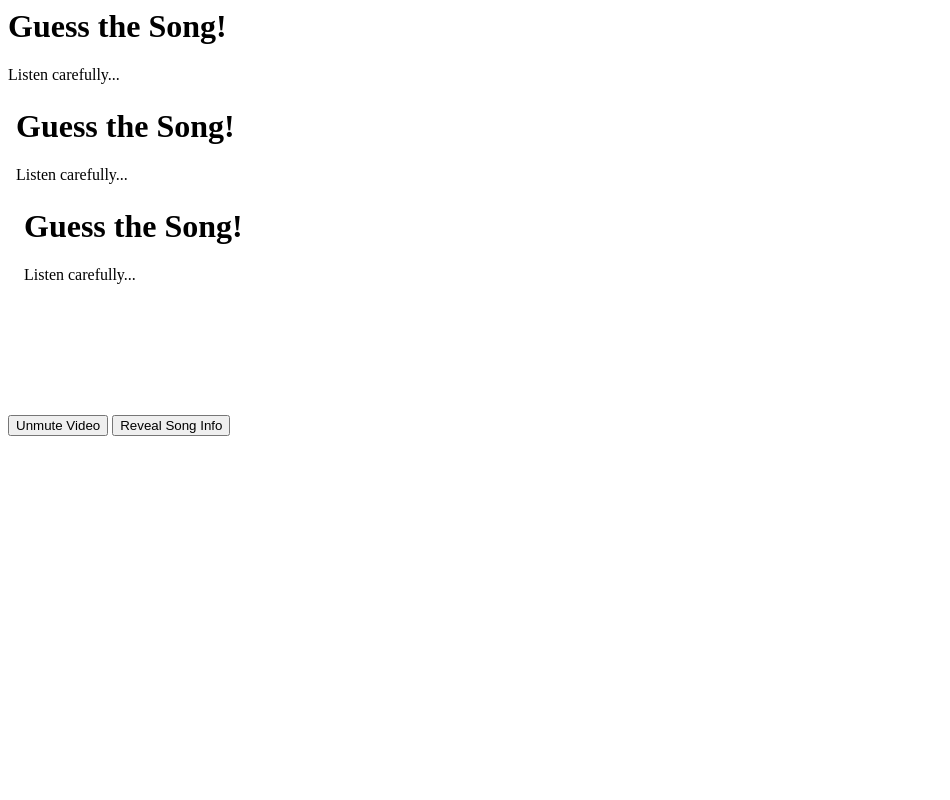
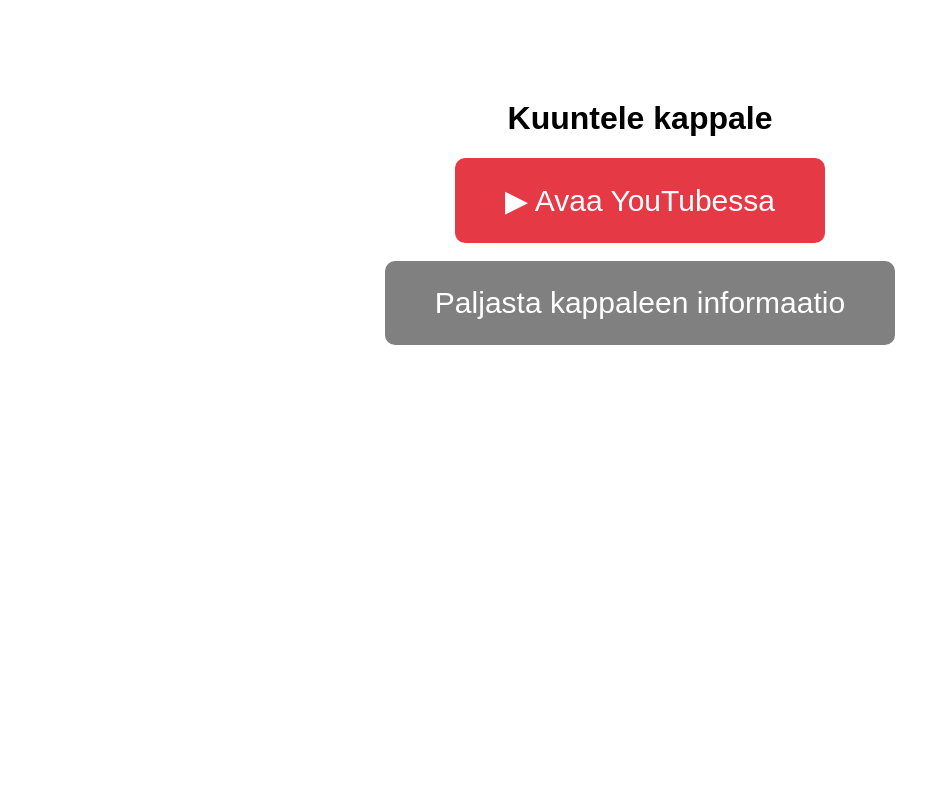
Before and after one commit to Saturnus4/eurovision-randomizer, a Flask app: template templates/play.html in a window 1280 px wide. Shown: the whole page, without its empty margins (0-950 px from the left). Run offline with Flask 3, Linux system fonts and the light colour scheme; the template is opened without the code that fills it, so the values that code supplies are empty.

Commit message:
New play functionality

```diff
--- a/app.py
+++ b/app.py
@@ -715,9 +715,14 @@ def generate():
     description, weight, youtube_link = selected
     session["song"] = {"description": description, "youtube": youtube_link}
 
-    return redirect("/reveal?play=1")
+    return redirect("/play")
 
-
+@app.route("/play")
+def play():
+    song = session.get("song")
+    if not song:
+        return redirect("/")
+    return render_template("play.html", song=song)
 
 from flask import request
 
--- a/templates/play.html
+++ b/templates/play.html
@@ -1,28 +1,46 @@
-<h1>Guess the Song!</h1>
-<p>Listen carefully...</p>
+<!DOCTYPE html>
+<html lang="fi">
+<head>
+    <meta charset="UTF-8">
+    <title>Kuuntele kappale</title>
 
-<!-- Hidden autoplaying iframe -->
-<iframe id="ytplayer" width="560" height="315"
-    src="{{ song.youtube }}?autoplay=1&mute=1&controls=1&rel=0&modestbranding=1"
-    frameborder="0"
-    allow="autoplay; encrypted-media"
-    allowfullscreen>
-</iframe>
+    <style>
+        body {
+            text-align: center;
+            margin-top: 100px;
+            font-family: Arial, sans-serif;
+        }
 
-<br>
+        button {
+            font-size: 30px;
+            padding: 25px 50px;
+            background-color: #e63946;
+            color: white;
+            border: none;
+            border-radius: 10px;
+            cursor: pointer;
+        }
 
-<!-- Button to unmute / hear the song -->
-<button onclick="unmuteVideo()">Unmute Video</button>
+        button:hover {
+            background-color: #c1121f;
+        }
+    </style>
+</head>
+<body>
 
-<!-- Button to reveal song info -->
-<a href="/reveal">
-    <button>Reveal Song Info</button>
-</a>
+    <h1>Kuuntele kappale</h1>
 
-<script>
-function unmuteVideo() {
-    var iframe = document.getElementById("ytplayer");
-    var src = iframe.src;
-    iframe.src = src.replace("&mute=1", "");  // removes mute
-}
-</script>
+    <a href="{{ song['youtube'] }}" target="_blank">
+        <button>▶ Avaa YouTubessa</button>
+    </a>
+
+    <br><br>
+
+    <a href="/reveal">
+        <button style="background-color: gray;">
+            Paljasta kappaleen informaatio
+        </button>
+    </a>
+
+</body>
+</html>
```
